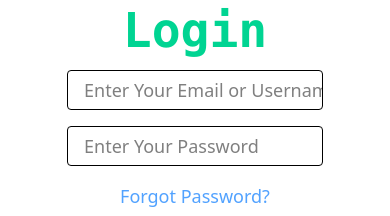
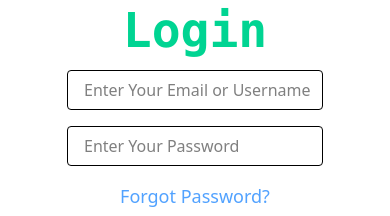
Before and after one commit to amantalukdar24/Socialsphere, a React (Vite) app in the folder frontend/: page /login in a window 390 px wide. Shown: the part 456-672 px from the top of the page. Built offline with nearby package versions, Linux system fonts and the light colour scheme; no server answers.

Commit message:
Update Login.jsx

```diff
--- a/frontend/src/Pages/Login.jsx
+++ b/frontend/src/Pages/Login.jsx
@@ -52,10 +52,10 @@ function Login() {
        <div className='flex flex-col gap-4 justify-center w-3xs   self-center justify-self-center sm:w-5xl '>
           <h1 className='font-bold font-mono text-center text-5xl md:text-7xl text-emerald-400 '>Login</h1>
           <div className='flex justify-center'>
-            <input type='text' placeholder='Enter Your Email or Username' required name="emailOrusername" value={inputs.emailOrusername} onChange={handleChange} className='w-64 sm:w-96 h-10 xl:h-11 xl:text-xl  text-lg border-1 rounded pl-4'/>
+            <input type='text' placeholder='Enter Your Email or Username' required name="emailOrusername" value={inputs.emailOrusername} onChange={handleChange} className='w-64 sm:w-96 h-10 xl:h-11 xl:text-xl  text-[1rem] border-1 rounded pl-4'/>
           </div>
            <div className='flex justify-center'>
-            <input type='password' placeholder='Enter Your Password' name="password" value={inputs.password} required onChange={handleChange} className='w-64 sm:w-96 h-10 xl:h-11 xl:text-xl text-lg border-1 rounded pl-4'/>
+            <input type='password' placeholder='Enter Your Password' name="password" value={inputs.password} required onChange={handleChange} className='w-64 sm:w-96 h-10 xl:h-11 xl:text-xl text-[1rem] border-1 rounded pl-4'/>
           </div>
           <div className='flex justify-center'>
            <NavLink to='/resetpassword' ><p className='text-lg md:text-2xl text-blue-400'>Forgot Password?</p></NavLink>
```
